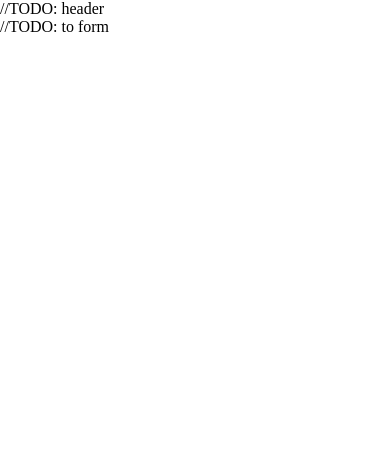
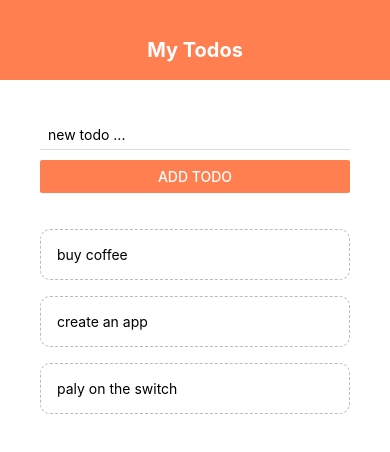
Before and after one commit to Meshari93/Phone-React-Native, a React Native app: screen / in a window 390 px wide. Shown: the top 452 px of the page. Built offline with nearby package versions, Linux system fonts and the light colour scheme.

Commit message:
to do app

```diff
--- a/App.js
+++ b/App.js
@@ -1,13 +1,50 @@
 import React, { useState } from "react";
-import { StyleSheet, Text, View } from "react-native";
+import { Alert, FlatList, StyleSheet, Text, View } from "react-native";
+import Header from './components/header';
+import TodoItem from './components/todoItem';
+import AddTodo from './components/addTodo'
+export default function App() {
+  const [todos, setTodos] = useState([
+    {text: 'buy coffee', key: '1'},
+    {text: 'create an app', key: '2'},
+    {text: 'paly on the switch ', key: '3'}
+  ]);
 
-export default function App() {
+  const pressHandeler = (key) => {
+
+    setTodos((prevTodos) => {
+        return prevTodos.filter(todo => todo.key != key);
+    });
+  }
+
+  const submitHandler = (text) => {
+
+    if(text.length > 3){
+        setTodos((prevTodos) => {
+        return [
+          {text: text, key: Math.random.toString},
+          ...prevTodos
+        ];
+      })
+    } else {
+      Alert.alert('OOPS!', 'todos must be over 3 chrs long', [
+        {text: 'understood', onPress: () => console.log('alert closed')}
+      ])
+    }
+  }
   return (
     <View style={styles.container}>
-      //TODO: header
+    <Header/>
       <View style={styles.content}>
-        //TODO: to form
-        <View style={styles.list}></View>
+        <AddTodo submitHandler={submitHandler}/>
+        <View style={styles.list}>
+          <FlatList
+            data={todos}
+            renderItem={({item}) => (
+            <TodoItem item={item} pressHandeler={pressHandeler}/>
+            )}
+          />
+        </View>
       </View>
     </View>
   );
@@ -16,5 +53,14 @@
   container: {
     flex: 1,
     backgroundColor: "#fff",
+
   },
+  content: {
+    padding: 40,
+
+  },
+  list: {
+    marginTop: 20,
+
+  }
 });
--- /dev/null
+++ b/components/addTodo.js
@@ -0,0 +1,34 @@
+import React, { useState } from 'react';
+import {Button, StyleSheet, Text, TextInput, View} from 'react-native';
+
+export default function AddTodo({submitHandler}) {
+    const [text, setText] = useState('')
+    const changeHandeler = (val) => {
+        setText(val);
+    }
+
+    return (
+        <View>
+            <TextInput
+            style={styles.input}
+                placeholder='new todo ...'
+                onChangeText={changeHandeler}
+            />
+            <Button
+                onPress={() => submitHandler(text)} title='add todo' color='coral'
+            />
+        </View>
+    )
+}
+
+const styles = StyleSheet.create({
+
+input: {
+    marginBottom: 10,
+    paddingHorizontal: 8,
+    paddingVertical: 6,
+    borderBottomWidth: 1,
+    borderBottomColor: '#ddd'
+}
+
+});
--- /dev/null
+++ b/components/header.js
@@ -0,0 +1,25 @@
+import React from 'react';
+import { StyleSheet, Text, View } from 'react-native';
+
+export default function Header() {
+    return (
+        <View style={styles.header}>
+            <Text style={styles.title}>My Todos</Text>
+        </View>
+    )
+}
+
+const styles = StyleSheet.create({
+    header: {
+        height: 80,
+        paddingTop:38,
+        backgroundColor: 'coral'
+    },
+    title: {
+        textAlign: 'center',
+        color: '#fff',
+        fontSize: 20,
+        fontWeight: 'bold'
+    }
+
+});
--- /dev/null
+++ b/components/todoItem.js
@@ -0,0 +1,22 @@
+import React from 'react';
+import { StyleSheet, Text,TouchableOpacity } from 'react-native';
+
+export default function TodoItem({item, pressHandeler}) {
+    return (
+        <TouchableOpacity onPress={() => pressHandeler(item.key)}>
+            <Text style={styles.item}>{item.text}</Text>
+        </TouchableOpacity>
+    )
+}
+
+const styles = StyleSheet.create({
+item: {
+    padding: 16,
+    marginTop: 16,
+    borderColor: '#bbb',
+    borderWidth: 1,
+    borderStyle:'dashed',
+    borderRadius: 10
+}
+
+});
```
